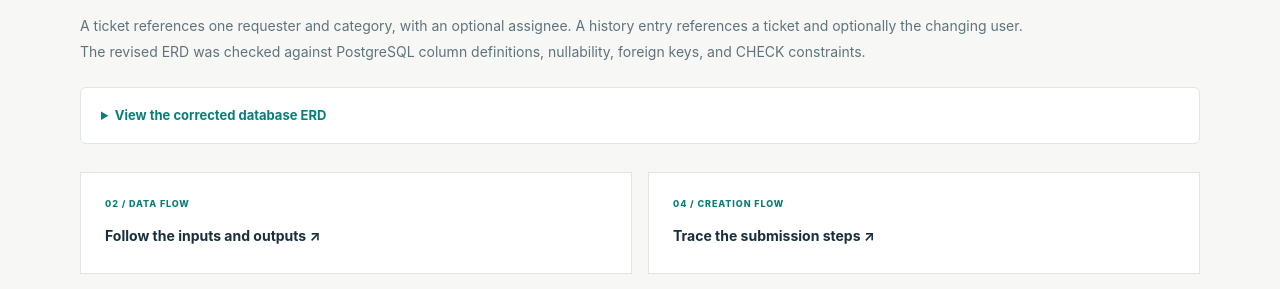
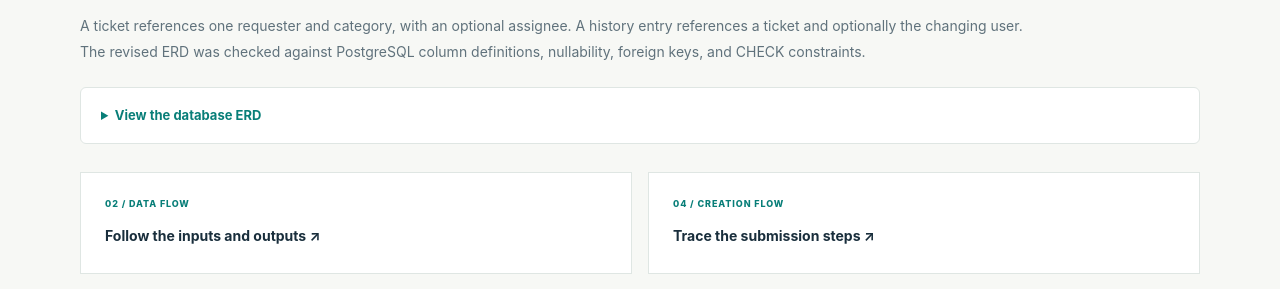
Before and after one commit to davidnserrano2-cmd/davidnserrano2-cmd.github.io, a Jekyll site: the page built from projects/it-ticketing.html, in a window 1280 px wide and 900 px high, scrolled down 4887 px. Shown: the part 153-442 px from the top of the window. Built offline with Jekyll 4.4.1, drawn with Linux system fonts in a browser that asks for light colours.

Commit message:
Simplify the database ERD label

```diff
--- a/projects/it-ticketing.html
+++ b/projects/it-ticketing.html
@@ -48,7 +48,7 @@ description: "A personal learning project exploring n8n automation, PostgreSQL,
   <h3 class="case-subheading">Four related tables</h3>
   <div class="schema-grid"><article><h4>Users</h4><p>Requester and technician records.</p></article><article><h4>Categories</h4><p>Available issue categories.</p></article><article><h4>Tickets</h4><p>The current ticket state and timestamps.</p></article><article><h4>Ticket history</h4><p>Actions, old/new values, timestamps, and notes.</p></article></div>
   <p class="case-body">A ticket references one requester and category, with an optional assignee. A history entry references a ticket and optionally the changing user. The revised ERD was checked against PostgreSQL column definitions, nullability, foreign keys, and CHECK constraints.</p>
-  <details class="case-details"><summary>View the corrected database ERD</summary><a href="{{ '/assets/it-ticketing-diagrams/01_Database_ERD.svg' | relative_url }}" target="_blank" rel="noopener"><img src="{{ '/assets/it-ticketing-diagrams/01_Database_ERD.svg' | relative_url }}" alt="Verified four-table ERD including ticket_history.notes and tickets.first_responded_at" loading="lazy"></a><p>The final ERD includes history notes and the correct timestamp field spelling. <a href="{{ '/assets/it-ticketing-diagrams/01_Database_ERD.svg' | relative_url }}" target="_blank" rel="noopener">Open full-size ERD ↗</a></p></details>
+  <details class="case-details"><summary>View the database ERD</summary><a href="{{ '/assets/it-ticketing-diagrams/01_Database_ERD.svg' | relative_url }}" target="_blank" rel="noopener"><img src="{{ '/assets/it-ticketing-diagrams/01_Database_ERD.svg' | relative_url }}" alt="Verified four-table ERD including ticket_history.notes and tickets.first_responded_at" loading="lazy"></a><p>The final ERD includes history notes and the correct timestamp field spelling. <a href="{{ '/assets/it-ticketing-diagrams/01_Database_ERD.svg' | relative_url }}" target="_blank" rel="noopener">Open full-size ERD ↗</a></p></details>
   <div class="diagram-links">
     <a href="{{ '/assets/it-ticketing-diagrams/02_Level_1_Data_Flow_Diagram.svg' | relative_url }}" target="_blank" rel="noopener"><span>02 / DATA FLOW</span><strong>Follow the inputs and outputs ↗</strong></a>
     <a href="{{ '/assets/it-ticketing-diagrams/04_Ticket_Creation_Workflow.svg' | relative_url }}" target="_blank" rel="noopener"><span>04 / CREATION FLOW</span><strong>Trace the submission steps ↗</strong></a>
```
